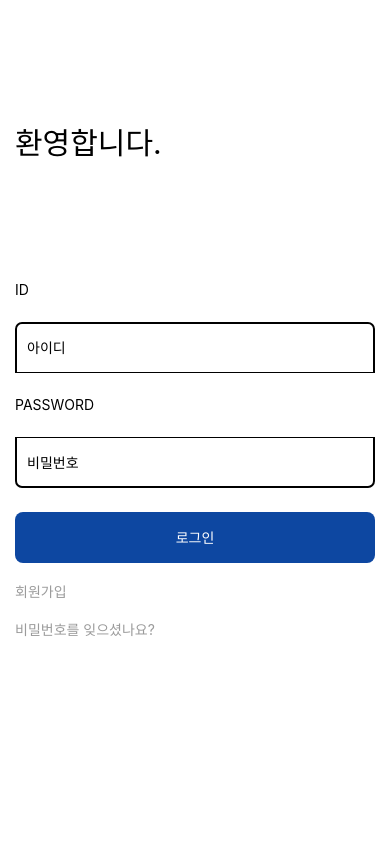
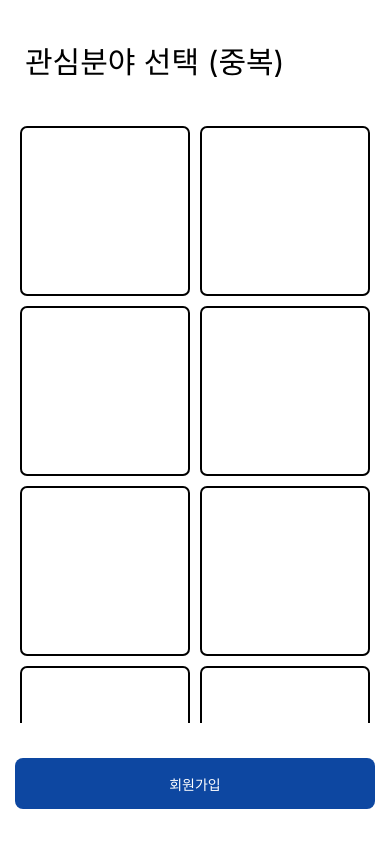
Before and after one commit to SEunNGHYun/MZ_Application, a React Native app: screen / in a window 390 px wide. Built offline with nearby package versions, Linux system fonts and the light colour scheme.

Commit message:
회원가입창 picker 넣어야함 선호분야 선택창 토글박스 구현이랑, 사진&Text 영역 나눠야함

```diff
--- a/App.js
+++ b/App.js
@@ -11,6 +11,7 @@ import {
   SafeAreaView,
   TouchableOpacity,
   TextInput,
+  ScrollView,
 } from 'react-native';
 
 const App = () => {
@@ -18,96 +19,99 @@ const App = () => {
     return (
       <SafeAreaView style={styles.container}>
         <View style={styles.topArea}>
-          <Text style={styles.helloText}>환영합니다.</Text>
+          <Text style={styles.helloText}>관심분야 선택 (중복)</Text>
         </View>
-
-        <View style={styles.formArea}>
-          <Text style={styles.Text}>ID</Text>
-          <TextInput style={styles.textFormTop} placeholder={'아이디'} />
-          <Text style={styles.Text}>PASSWORD</Text>
-          <TextInput style={styles.textFormBottom} placeholder={'비밀번호'} />
-
+        <View style={styles.middleArea}>
+          <ScrollView>
+            <View style={styles.selectArea}>
+              <TouchableOpacity style={styles.favoritBtn}></TouchableOpacity>
+              <TouchableOpacity style={styles.favoritBtn}></TouchableOpacity>
+            </View>
+            <View style={styles.selectArea}>
+              <TouchableOpacity style={styles.favoritBtn}></TouchableOpacity>
+              <TouchableOpacity style={styles.favoritBtn}></TouchableOpacity>
+            </View>
+            <View style={styles.selectArea}>
+              <TouchableOpacity style={styles.favoritBtn}></TouchableOpacity>
+              <TouchableOpacity style={styles.favoritBtn}></TouchableOpacity>
+            </View>
+            <View style={styles.selectArea}>
+              <TouchableOpacity style={styles.favoritBtn}></TouchableOpacity>
+              <TouchableOpacity style={styles.favoritBtn}></TouchableOpacity>
+            </View>
+          </ScrollView>
+        </View>
+        <View style={styles.btnArea2}>
           <TouchableOpacity style={styles.btn}>
-            <Text style={(styles.Text, {color: 'white'})}>로그인</Text>
+            <Text style={(styles.Text, {color: 'white'})}>회원가입</Text>
           </TouchableOpacity>
         </View>
-
-        <View style={styles.btnArea2}>
-          <TouchableOpacity style={styles.grayBtn}>
-            <Text style={(styles.Text, {color: '#9b9b9b'})}>회원가입</Text>
-          </TouchableOpacity>
-          <TouchableOpacity style={styles.grayBtn}>
-            <Text style={(styles.Text, {color: '#9b9b9b'})}>비밀번호를 잊으셨나요?</Text>
-          </TouchableOpacity>
-        </View>
-      </SafeAreaView> //컨테이너 View
-    )
-  }
-  return React$Node()
-}
-
+      </SafeAreaView>
+      //컨테이너 View
+    );
+  };
+  return React$Node();
+};
 
 const styles = StyleSheet.create({
   container: {
     flex: 1,
-    marginHorizontal : 15,
+    marginHorizontal: 15,
     flexDirection: 'column',
     backgroundColor: 'white',
   },
   topArea: {
-    flex: 4,
-    justifyContent : 'center'
+    flex: 1,
+    justifyContent: 'center',
+  },
+  middleArea: {
+    flex: 5,
   },
   helloText: {
-    fontSize : 30
+    fontSize: 30,
+    paddingLeft: 10,
   },
   TextArea: {
     justifyContent: 'center',
     backgroundColor: 'white',
   },
-  Text: {
-  },
-
+  Text: {},
   formArea: {
     flex: 4,
-    justifyContent : 'space-between'
+    justifyContent: 'space-between',
   },
-  textFormTop: {
-    borderWidth: 2,
-    borderBottomWidth: 1,
-    borderColor: 'black',
-    borderTopLeftRadius: 7,
-    borderTopRightRadius: 7,
+  selectArea: {
+    flex: 1,
     width: '100%',
-    height: hp(6),
-    paddingLeft: 10,
-    paddingRight: 10,
-  },
-  textFormBottom: {
-    borderWidth: 2,
-    borderTopWidth: 1,
-    borderColor: 'black',
-    borderBottomRightRadius: 7,
-    borderBottomLeftRadius: 7,
-    width: '100%',
-    height: hp(6),
-    paddingLeft: 10,
-    paddingRight: 10,
+    justifyContent: 'space-between',
+    flexDirection: 'row',
+    margin: 5,
   },
   btn: {
     width: '100%',
     height: hp(6),
-    borderRadius : 8,
+    borderRadius: 8,
     justifyContent: 'center',
     alignItems: 'center',
     backgroundColor: '#0D47A1',
   },
-  btnArea2 : {
-    flex : 4,
-    justifyContent: "flex-start"
+  favoritBtn: {
+    width: 170,
+    height: 170,
+    borderWidth: 2,
+    borderBottomWidth: 2,
+    borderColor: 'black',
+    borderTopLeftRadius: 7,
+    borderTopRightRadius: 7,
+    borderBottomLeftRadius: 7,
+    borderBottomRightRadius: 7,
+    paddingLeft: 10,
+    paddingRight: 10,
+    marginRight: 10,
   },
-  grayBtn :{
-    paddingTop : 18
-  }
+  btnArea2: {
+    flex: 1,
+    justifyContent: 'center',
+  },
 });
 export default App;
--- a/package.json
+++ b/package.json
@@ -10,9 +10,13 @@
     "lint": "eslint ."
   },
   "dependencies": {
+    "@react-native-picker/picker": "^2.4.6",
     "react": "18.1.0",
     "react-native": "0.70.1",
-    "react-native-responsive-screen": "^1.4.2"
+    "react-native-dropdown-picker": "^5.4.2",
+    "react-native-picker-select": "^8.0.4",
+    "react-native-responsive-screen": "^1.4.2",
+    "react-native-wheel-pick": "^1.2.0"
   },
   "devDependencies": {
     "@babel/core": "^7.12.9",
```
Also changed, not shown: Components/LoginScreen.js (+88 -36 lines), 2 other files (tests, documents, lock files or other folders).
